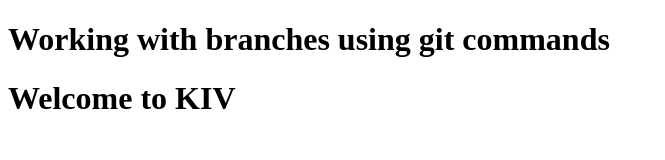
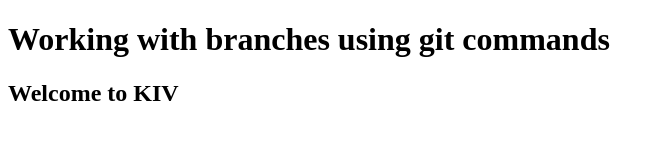
Before and after one commit to AshrithaReddy07/testrepo, a plain HTML site: page index.html in a window 1280 px wide. Shown: the whole page, without its empty margins (0-665 px from the left). Drawn offline with Linux system fonts and the light colour scheme.

Commit message:
Update index.html

```diff
--- a/index.html
+++ b/index.html
@@ -6,7 +6,7 @@
 <body>
 
 <h1>Working with branches using git commands</h1>
-<h1>Welcome to KIV</h1>
+<h2>Welcome to KIV</h2>
 
 </body>
 </html>
```
